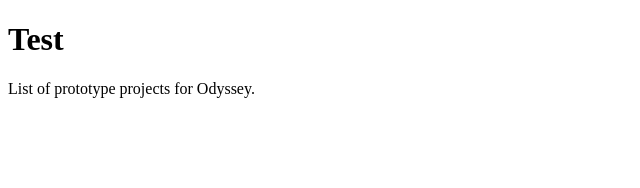
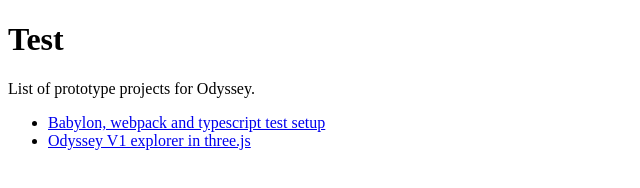
Before and after one commit to Xiaoki/Xiaoki.github.io, a plain HTML site: page index.html in a window 1280 px wide. Shown: the whole page, without its empty margins (0-640 px from the left). Drawn offline with Linux system fonts and the light colour scheme.

Commit message:
Temp Index.html
Added links to sub projects

```diff
--- a/index.html
+++ b/index.html
@@ -6,5 +6,13 @@
     <body>
         <h1>Test</h1>
         <p>List of prototype projects for Odyssey.</p>
+        <ul>
+            <li>
+                <a href="/babylon-test/" target="_blank">Babylon, webpack and typescript test setup </a>
+            </li>
+            <li>
+                <a href="/explorerv1/" target="_blank">Odyssey V1 explorer in three.js</a>
+            </li>
+        </ul>
     </body>
 </html>
```
